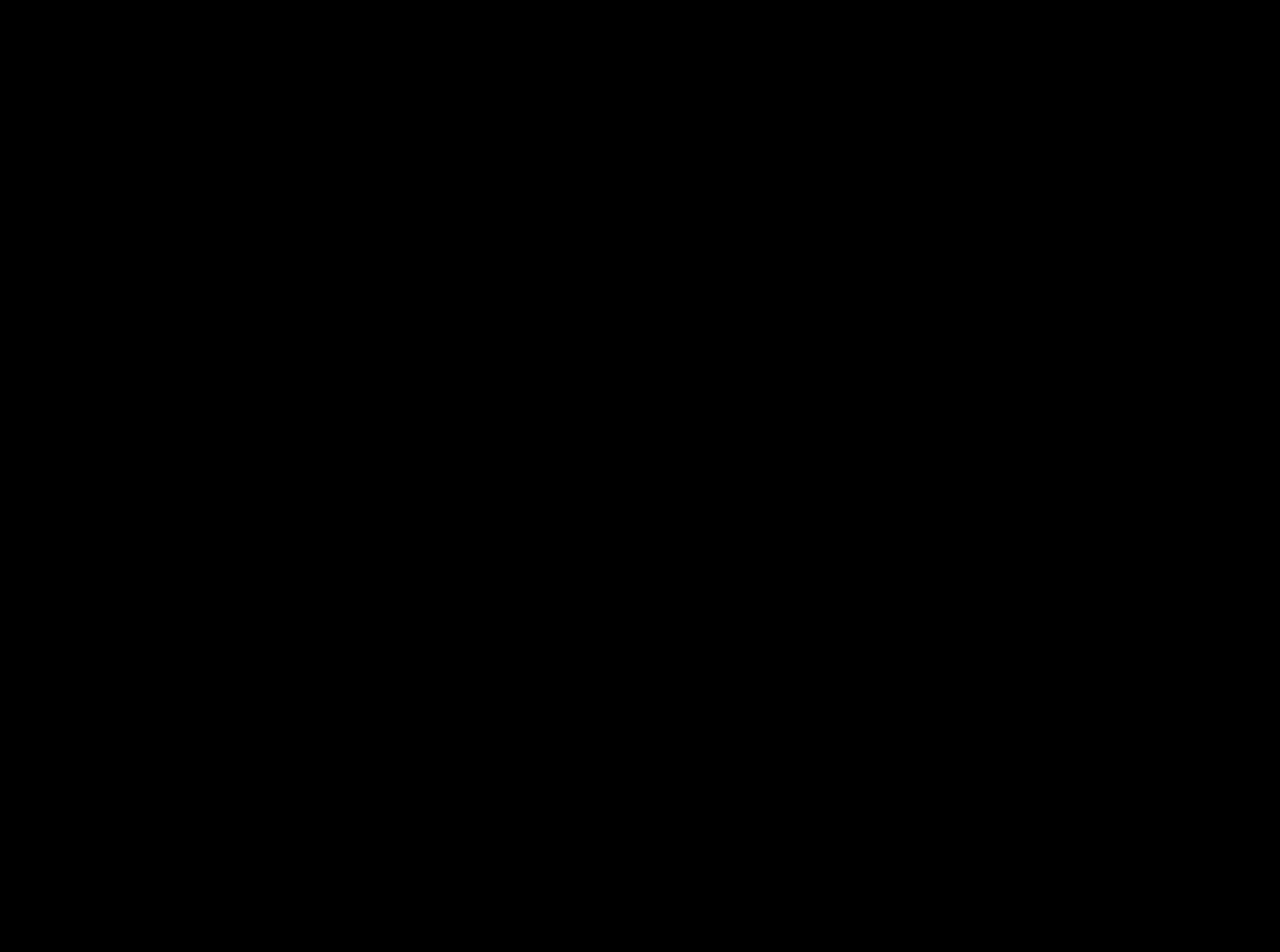
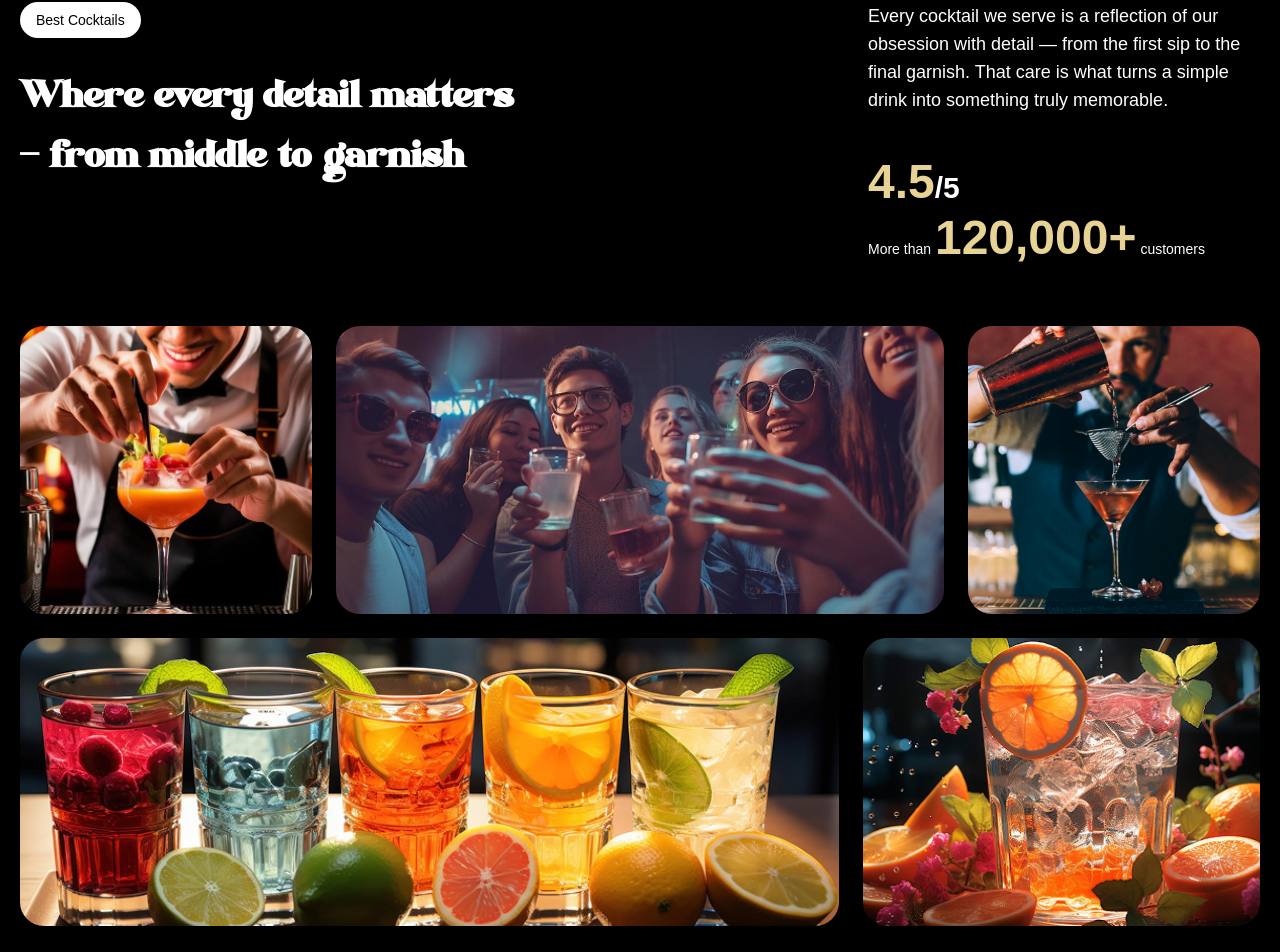
Before and after one commit to Zunoon-Ali/mojito, a React (Vite) app: page / in a window 1280 px wide. Shown: the part 1662-2614 px from the top of the page. Before the commit the page ends 1600 px from the top, so only its background shows below. Built offline with nearby package versions, Linux system fonts and the light colour scheme; a web font is replaced by a local one.

Commit message:
about section  complete

```diff
--- a/src/App.jsx
+++ b/src/App.jsx
@@ -4,6 +4,7 @@
 import Navbar from "./components/Navbar";
 import Hero from "./components/Hero";
 import Cocktails from "./components/Cocktails";
+import About from "./components/About";
 
 gsap.registerPlugin(SplitText, ScrollTrigger);
 
@@ -13,6 +14,7 @@
       <Navbar />
       <Hero />
       <Cocktails />
+      <About />
     </main>
   );
 }
--- /dev/null
+++ b/src/components/About.jsx
@@ -0,0 +1,119 @@
+import { useGSAP } from "@gsap/react";
+import React from "react";
+import gsap from "gsap";
+import { ScrollTrigger } from "gsap/ScrollTrigger";
+
+gsap.registerPlugin(ScrollTrigger);
+
+const About = () => {
+  useGSAP(() => {
+    const scrollTimeline = gsap.timeline({
+      scrollTrigger: {
+        trigger: "#about",
+        start: "top center",
+      },
+    });
+
+    // Animate heading
+    scrollTimeline.from("#about h2", {
+      opacity: 0,
+      y: 50,
+      duration: 1,
+      ease: "expo.out",
+    });
+
+    // Animate grids
+    scrollTimeline.from(
+      ".top-grid div, .bottom-grid div",
+      {
+        opacity: 0,
+        y: 30,
+        duration: 1,
+        ease: "power1.inOut",
+        stagger: 0.1,
+      },
+      "-=0.5"
+    );
+  });
+
+  return (
+    <div id="about" className="py-16">
+      {/* Text Section */}
+      <div className="mb-16 md:px-0 px-5">
+        <div className="grid md:grid-cols-12 gap-8 content">
+          {/* Left Side */}
+          <div className="md:col-span-8">
+            <p className="badge">Best Cocktails</p>
+            <h2 className="text-3xl md:text-5xl font-bold leading-tight">
+              Where every detail matters <span className="text-white">-</span>{" "}
+              from middle to garnish
+            </h2>
+          </div>
+
+          {/* Right Side */}
+          <div className="md:col-span-4 sub-content flex flex-col justify-center gap-6">
+            <p>
+              Every cocktail we serve is a reflection of our obsession with
+              detail — from the first sip to the final garnish. That care is
+              what turns a simple drink into something truly memorable.
+            </p>
+            <div>
+              <p className="md:text-3xl text-xl font-bold">
+                <span>4.5</span>/5
+              </p>
+              <p className="text-sm text-white">
+                More than <span className="font-semibold">120,000+</span>{" "}
+                customers
+              </p>
+            </div>
+          </div>
+        </div>
+      </div>
+
+      {/* Top Grid */}
+      <div className="grid md:grid-cols-12 gap-6 top-grid mb-6">
+        <div className="md:col-span-3">
+          <div className="noisy rounded-2xl overflow-hidden">
+            <img src="/images/abt1.png" alt="Cocktail 1" className="w-full" />
+          </div>
+        </div>
+
+        <div className="md:col-span-6">
+          <div className="noisy rounded-2xl overflow-hidden">
+            <img src="/images/abt2.png" alt="Cocktail 2" className="w-full" />
+          </div>
+        </div>
+
+        <div className="md:col-span-3">
+          <div className="noisy rounded-2xl overflow-hidden">
+            <img src="/images/abt5.png" alt="Cocktail 5" className="w-full" />
+          </div>
+        </div>
+      </div>
+
+      {/* Bottom Grid */}
+      <div className="grid md:grid-cols-12 gap-6 bottom-grid">
+        <div className="md:col-span-8">
+          <div className="noisy rounded-2xl overflow-hidden">
+            <img
+              src="/images/abt3.png"
+              alt="Cocktail grid img 3"
+              className="w-full"
+            />
+          </div>
+        </div>
+        <div className="md:col-span-4">
+          <div className="noisy rounded-2xl overflow-hidden">
+            <img
+              src="/images/abt4.png"
+              alt="Cocktail grid img 4"
+              className="w-full"
+            />
+          </div>
+        </div>
+      </div>
+    </div>
+  );
+};
+
+export default About;
```
